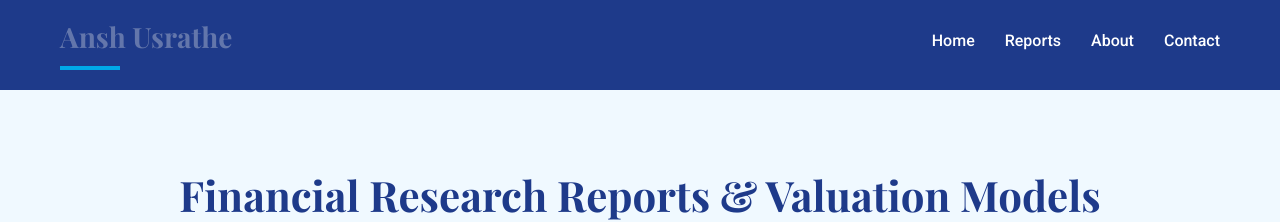
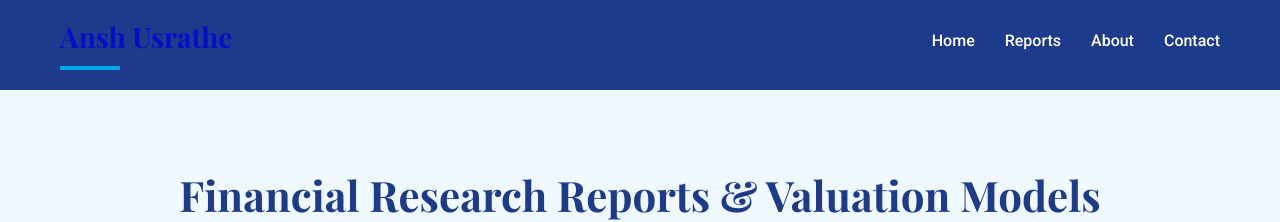
Before and after one commit to anshusrathe/FinBlogs, a Jekyll site: the page index.html, which Jekyll copies as it is, in a window 1280 px wide. Shown: the top 222 px of the page. Built offline with Jekyll 4.4.1, drawn with Linux system fonts in a browser that asks for light colours.

Commit message:
Merge remote changes and add my updates

```diff
--- a/assets/css/style.css
+++ b/assets/css/style.css
@@ -8,7 +8,7 @@
 
 /* Variables */
 :root {
-    --primary: #fcfbf550;      /* Deep blue - main brand color */
+    --primary: #0704d4e1;      /* Deep blue - main brand color */
     --secondary: #0077b6;    /* Medium blue - secondary elements */
     --accent: #00a8e8;       /* Light blue - accents and highlights */
     --light: #f8f9fa;        /* Light grey - background */
```
